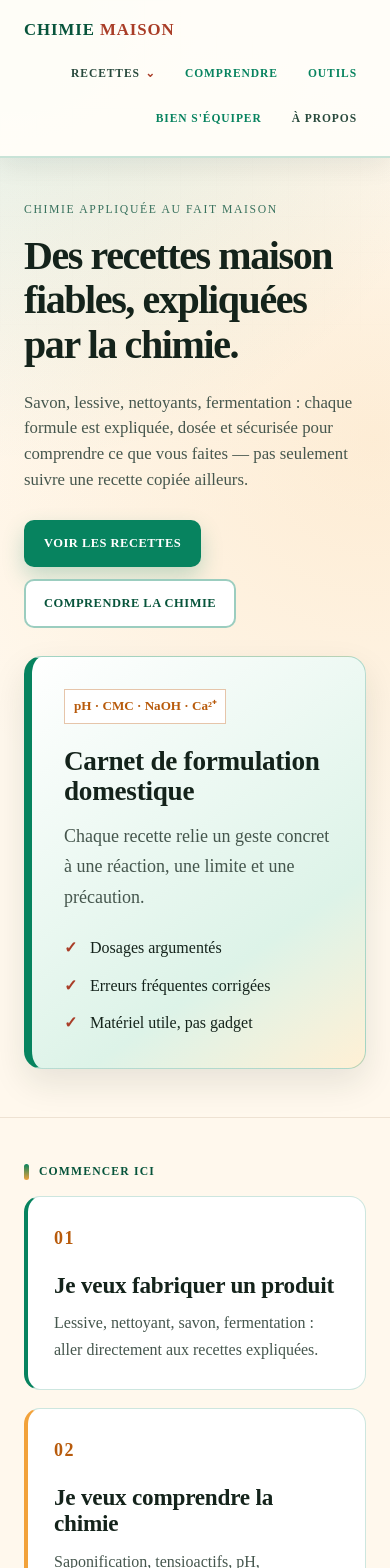
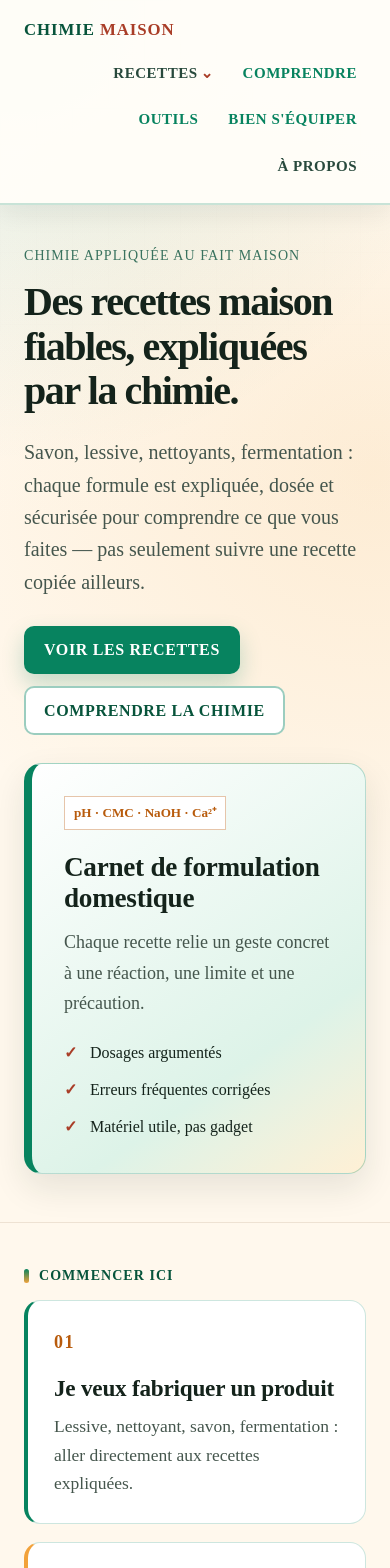
Before and after one commit to ruizmaxime51-art/Pourquoi--a-Marche, a Next.js app: page / in a window 390 px wide. Shown: the top 1568 px of the page. Built offline with nearby package versions, Linux system fonts and the light colour scheme.

Commit message:
Add files via upload

```diff
--- a/app/globals.css
+++ b/app/globals.css
@@ -1760,3 +1760,248 @@ nav.main-nav a:hover,
   .primary-pill:hover,
   .secondary-pill:hover { transform: none; }
 }
+
+/* ─────────────────────────────────────────────────────────────
+   v28 — Lisibilité éditoriale renforcée
+   Objectif : lecture confortable sur ordinateur et mobile sans
+   agrandir artificiellement les titres ni alourdir la navigation.
+   ───────────────────────────────────────────────────────────── */
+:root {
+  --reading-width: 720px;
+}
+
+body {
+  font-size: 20px;
+  line-height: 1.72;
+}
+
+/* Navigation : éviter l'effet menu minuscule en capitales */
+nav.main-nav a,
+.nav-dropdown summary {
+  font-size: 16px;
+  line-height: 1.35;
+  letter-spacing: .035em;
+}
+.nav-dropdown-panel a {
+  font-size: 15.5px;
+  line-height: 1.4;
+}
+
+/* Accueil et pages catégories */
+.home-hero .lede,
+.category-hero .lede {
+  font-size: clamp(20px, 1.8vw, 23px);
+  line-height: 1.62;
+}
+.category-hero-card p,
+.path-card p,
+.category-card p,
+.method-grid p,
+.transversal-card p {
+  font-size: 17.5px;
+  line-height: 1.62;
+}
+.section-kicker,
+.home-hero .kicker {
+  font-size: 14px;
+  line-height: 1.35;
+  letter-spacing: .075em;
+}
+
+/* Cartes : titres, résumés et informations secondaires */
+.article-card h3 {
+  font-size: 21px;
+  line-height: 1.28;
+  letter-spacing: -.01em;
+}
+.article-card p {
+  font-size: 17.5px;
+  line-height: 1.62;
+  color: #35463D;
+}
+.card-meta,
+.card-formula,
+.type-badge,
+.article-type-label {
+  font-size: 13.5px;
+  line-height: 1.35;
+  letter-spacing: .045em;
+}
+.article-card-body {
+  padding: 22px;
+}
+
+/* En-tête des articles */
+.article-meta-line {
+  font-size: 14px;
+  line-height: 1.35;
+  letter-spacing: .045em;
+}
+.formula-eyebrow {
+  font-size: 15px;
+  line-height: 1.4;
+}
+.article-hero .standfirst {
+  font-size: clamp(21px, 2vw, 24px);
+  line-height: 1.62;
+  color: #35463D;
+}
+.article-hero-actions a,
+.primary-pill,
+.secondary-pill,
+.cta-button,
+.jump-to-recipe {
+  font-size: 16px;
+  line-height: 1.35;
+}
+
+/* Corps éditorial : le point principal de la correction */
+.article-shell {
+  grid-template-columns: minmax(0, var(--reading-width));
+}
+article.post {
+  max-width: var(--reading-width);
+}
+.post-body {
+  font-size: 21px;
+  line-height: 1.76;
+  color: var(--ink);
+}
+.post-body p,
+.post-body li {
+  max-width: 70ch;
+}
+.post-body p {
+  margin-bottom: 1.22em;
+}
+.post-body li {
+  margin-bottom: .48em;
+}
+.post-body h2 {
+  font-size: clamp(29px, 3vw, 35px);
+  line-height: 1.2;
+  margin-top: 1.85em;
+  margin-bottom: .72em;
+}
+.post-body h3 {
+  font-size: clamp(23px, 2.2vw, 27px);
+  line-height: 1.28;
+  margin-top: 1.55em;
+  margin-bottom: .6em;
+}
+.post-body h4 {
+  font-size: 21px;
+  line-height: 1.35;
+}
+
+/* Sommaires, encarts et FAQ */
+.sommaire li,
+.notion-link p,
+.post-body .expert-block p,
+.post-body .theory-block p,
+.notice-box p,
+.materials-early li,
+.article-links-block li,
+.verdict-box,
+.affiliate-disclosure,
+.faq-item p {
+  font-size: 18px;
+  line-height: 1.66;
+}
+.sommaire-title,
+.takeaway-title,
+.notion-link .nl-label {
+  font-size: 14px;
+  line-height: 1.4;
+}
+.faq-item summary {
+  font-size: 19px;
+  line-height: 1.45;
+  padding-top: 19px;
+  padding-bottom: 19px;
+}
+
+/* Tableaux : conserver la densité tout en restant réellement lisible */
+.post-body table,
+table.compare {
+  font-size: 18px;
+  line-height: 1.5;
+}
+.post-body table thead th,
+table.compare thead th {
+  font-size: 15px;
+  line-height: 1.4;
+  letter-spacing: .04em;
+}
+.post-body table td,
+.post-body table th,
+table.compare td,
+table.compare th {
+  padding: 14px 15px;
+}
+
+/* Pied de page et mentions secondaires */
+.site-footer,
+.site-footer a,
+.affiliate-disclosure {
+  font-size: 15.5px;
+}
+.site-footer .colophon,
+.trust-mini-grid span {
+  font-size: 13.5px;
+  line-height: 1.5;
+}
+
+@media (max-width: 780px) {
+  body {
+    font-size: 18px;
+    line-height: 1.68;
+  }
+  nav.main-nav a,
+  .nav-dropdown summary {
+    font-size: 15px;
+  }
+  .article-card h3 {
+    font-size: 20px;
+  }
+  .article-card p {
+    font-size: 17px;
+  }
+  .card-meta,
+  .card-formula,
+  .type-badge,
+  .article-type-label,
+  .article-meta-line {
+    font-size: 13px;
+  }
+  .post-body {
+    font-size: 19px;
+    line-height: 1.72;
+  }
+  .post-body h2 {
+    font-size: 28px;
+  }
+  .post-body h3 {
+    font-size: 23px;
+  }
+  .post-body table,
+  table.compare {
+    font-size: 16.5px;
+  }
+  .post-body table thead th,
+  table.compare thead th {
+    font-size: 14px;
+  }
+  .sommaire li,
+  .notion-link p,
+  .post-body .expert-block p,
+  .post-body .theory-block p,
+  .notice-box p,
+  .materials-early li,
+  .article-links-block li,
+  .verdict-box,
+  .affiliate-disclosure,
+  .faq-item p {
+    font-size: 17px;
+  }
+}
```
